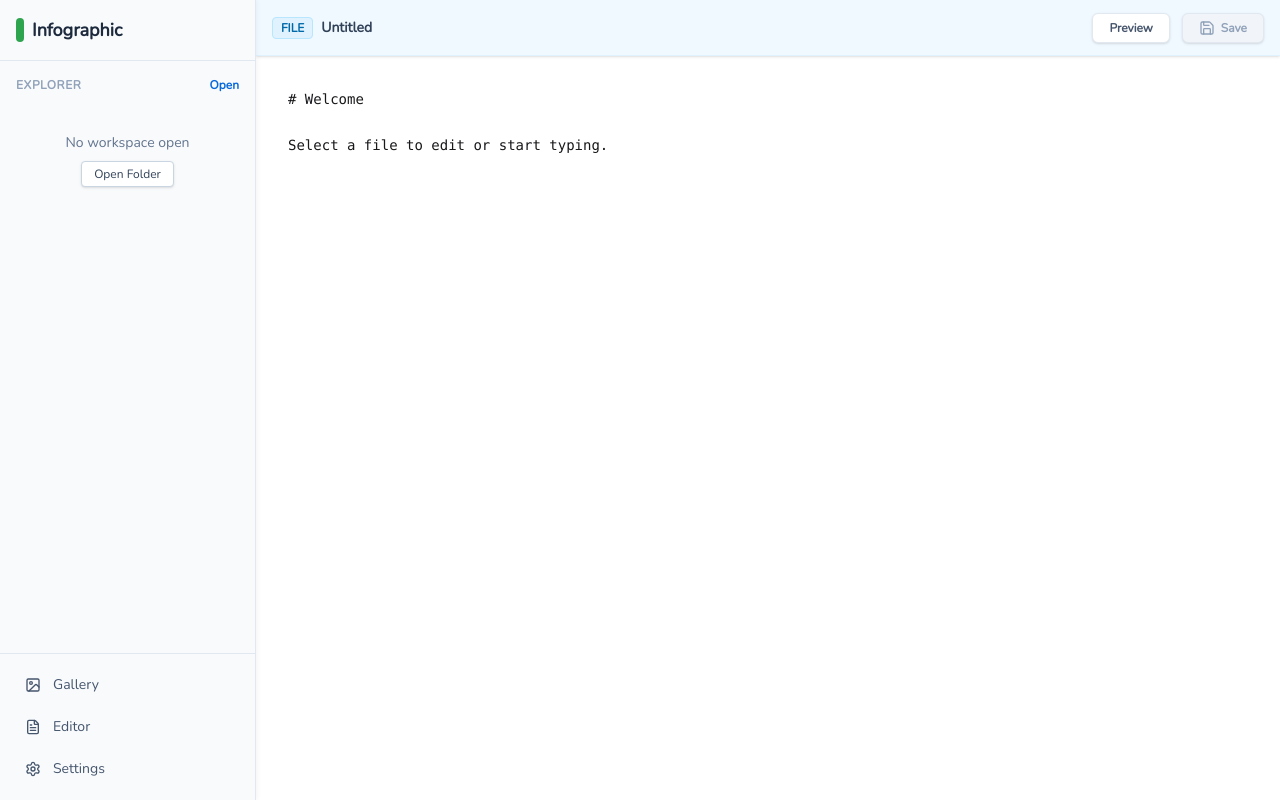
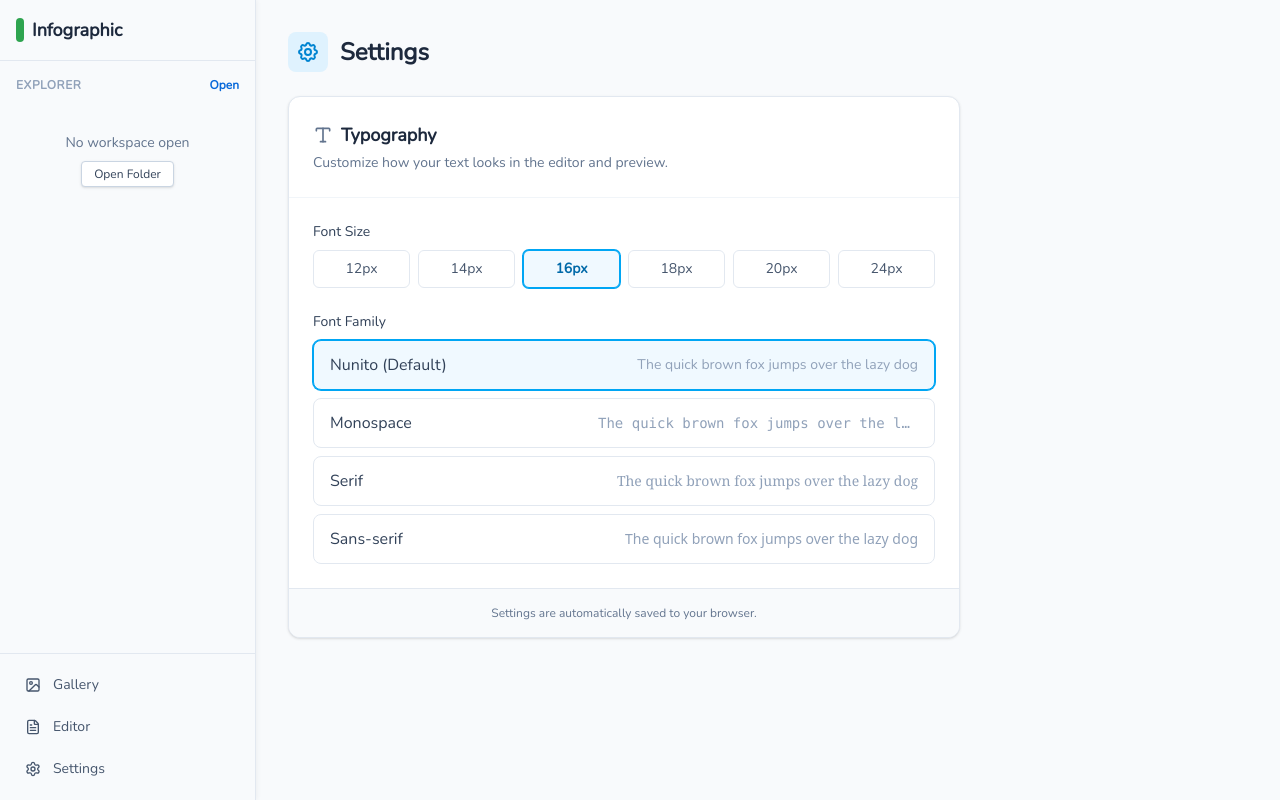
Before and after one commit to shubhamsagar0912-arch/infographic-manager, a React (Vite) app in the folder frontend/: page / in a window 1280 px wide. Both pictures are taken after a click on the button "Settings". Built offline with nearby package versions, Linux system fonts and the light colour scheme.

Commit message:
Feat: Add Settings for Font Size and Family

```diff
--- a/frontend/src/App.tsx
+++ b/frontend/src/App.tsx
@@ -3,6 +3,7 @@ import Sidebar from './components/Sidebar';
 import Editor from './components/Editor';
 import Preview from './components/Preview';
 import Gallery from './components/Gallery';
+import Settings, { AppSettings } from './components/Settings';
 import { Save } from 'lucide-react';
 
 function App() {
@@ -10,9 +11,30 @@ function App() {
     const [currentFile, setCurrentFile] = useState<string | null>(null);
     const [currentPath, setCurrentPath] = useState<string | null>(localStorage.getItem('lastWorkspace'));
     const [isDirty, setIsDirty] = useState(false);
-    const [viewMode, setViewMode] = useState<'editor' | 'gallery'>('editor');
+    const [viewMode, setViewMode] = useState<'editor' | 'gallery' | 'settings'>('editor');
     const [editorView, setEditorView] = useState<'edit' | 'preview'>('edit');
     const [refreshKey, setRefreshKey] = useState(0);
+
+    const [settings, setSettings] = useState<AppSettings>({
+        fontSize: '16px',
+        fontFamily: '"Nunito", sans-serif',
+    });
+
+    useEffect(() => {
+        const savedSettings = localStorage.getItem('appSettings');
+        if (savedSettings) {
+            try {
+                setSettings(JSON.parse(savedSettings));
+            } catch (e) {
+                console.error("Failed to parse settings", e);
+            }
+        }
+    }, []);
+
+    const handleSettingsChange = (newSettings: AppSettings) => {
+        setSettings(newSettings);
+        localStorage.setItem('appSettings', JSON.stringify(newSettings));
+    };
 
     const handleFileSelect = async (path: string) => {
         if (isDirty) {
@@ -43,10 +65,7 @@ function App() {
 
             try {
                 await window.go.main.App.CreateFile(currentPath, name);
-                // Assume standard separator for now, or just use name if relative works (it might not for SaveFile)
-                // We'll construct it manually.
                 targetFile = `${currentPath}/${name}`;
-
                 setRefreshKey(prev => prev + 1);
                 setCurrentFile(targetFile);
             } catch (err) {
@@ -123,13 +142,23 @@ function App() {
                     {viewMode === 'editor' ? (
                         <div className="w-full h-full">
                             {editorView === 'edit' ? (
-                                <Editor content={content} onChange={(val) => { setContent(val); setIsDirty(true); }} />
+                                <Editor
+                                    content={content}
+                                    onChange={(val) => { setContent(val); setIsDirty(true); }}
+                                    settings={settings}
+                                />
                             ) : (
-                                <Preview content={content} filePath={currentFile} />
+                                <Preview
+                                    content={content}
+                                    filePath={currentFile}
+                                    settings={settings}
+                                />
                             )}
                         </div>
+                    ) : viewMode === 'gallery' ? (
+                        <Gallery currentPath={currentPath} />
                     ) : (
-                        <Gallery currentPath={currentPath} />
+                        <Settings settings={settings} onSettingsChange={handleSettingsChange} />
                     )}
                 </div>
             </main>
--- a/frontend/src/components/Editor.tsx
+++ b/frontend/src/components/Editor.tsx
@@ -1,14 +1,20 @@
 import React from 'react';
+import { AppSettings } from './Settings';
 
 interface EditorProps {
     content: string;
     onChange: (value: string) => void;
+    settings: AppSettings;
 }
 
-const Editor: React.FC<EditorProps> = ({ content, onChange }) => {
+const Editor: React.FC<EditorProps> = ({ content, onChange, settings }) => {
     return (
         <textarea
-            className="w-full h-full bg-white text-zinc-900 p-8 resize-none focus:outline-none font-mono text-sm leading-relaxed"
+            className="w-full h-full bg-white text-zinc-900 p-8 resize-none focus:outline-none leading-relaxed"
+            style={{
+                fontSize: settings.fontSize,
+                fontFamily: settings.fontFamily,
+            }}
             value={content}
             onChange={(e) => onChange(e.target.value)}
             placeholder="Start typing..."
--- /dev/null
+++ b/frontend/src/components/Settings.tsx
@@ -0,0 +1,105 @@
+import React from 'react';
+import { Type, Monitor } from 'lucide-react';
+
+export interface AppSettings {
+    fontSize: string;
+    fontFamily: string;
+}
+
+interface SettingsProps {
+    settings: AppSettings;
+    onSettingsChange: (newSettings: AppSettings) => void;
+}
+
+const Settings: React.FC<SettingsProps> = ({ settings, onSettingsChange }) => {
+    const fontSizes = ['12px', '14px', '16px', '18px', '20px', '24px'];
+    const fontFamilies = [
+        { name: 'Nunito (Default)', value: '"Nunito", sans-serif' },
+        { name: 'Monospace', value: 'ui-monospace, SFMono-Regular, Menlo, Monaco, Consolas, "Liberation Mono", "Courier New", monospace' },
+        { name: 'Serif', value: 'ui-serif, Georgia, Cambria, "Times New Roman", Times, serif' },
+        { name: 'Sans-serif', value: 'ui-sans-serif, system-ui, -apple-system, BlinkMacSystemFont, "Segoe UI", Roboto, "Helvetica Neue", Arial, sans-serif' },
+    ];
+
+    const handleChange = (key: keyof AppSettings, value: string) => {
+        onSettingsChange({
+            ...settings,
+            [key]: value,
+        });
+    };
+
+    return (
+        <div className="h-full w-full bg-slate-50 overflow-y-auto p-8">
+            <h2 className="text-2xl font-bold mb-6 text-slate-800 flex items-center">
+                <span className="bg-sky-100 text-sky-600 p-2 rounded-lg mr-3">
+                    <SettingsIcon className="w-6 h-6" />
+                </span>
+                Settings
+            </h2>
+
+            <div className="max-w-2xl bg-white rounded-xl shadow-sm border border-slate-200 overflow-hidden">
+                <div className="p-6 border-b border-slate-100">
+                    <h3 className="text-lg font-semibold text-slate-800 mb-1 flex items-center">
+                        <Type className="w-5 h-5 mr-2 text-slate-500" />
+                        Typography
+                    </h3>
+                    <p className="text-sm text-slate-500">Customize how your text looks in the editor and preview.</p>
+                </div>
+
+                <div className="p-6 space-y-6">
+                    <div>
+                        <label className="block text-sm font-medium text-slate-700 mb-2">Font Size</label>
+                        <div className="grid grid-cols-3 sm:grid-cols-6 gap-2">
+                            {fontSizes.map((size) => (
+                                <button
+                                    key={size}
+                                    onClick={() => handleChange('fontSize', size)}
+                                    className={`px-3 py-2 text-sm border rounded-md transition-all ${settings.fontSize === size
+                                            ? 'bg-sky-50 border-sky-500 text-sky-700 font-semibold ring-1 ring-sky-500'
+                                            : 'bg-white border-slate-200 text-slate-600 hover:border-slate-300 hover:bg-slate-50'
+                                        }`}
+                                >
+                                    {size}
+                                </button>
+                            ))}
+                        </div>
+                    </div>
+
+                    <div>
+                        <label className="block text-sm font-medium text-slate-700 mb-2">Font Family</label>
+                        <div className="space-y-2">
+                            {fontFamilies.map((font) => (
+                                <button
+                                    key={font.name}
+                                    onClick={() => handleChange('fontFamily', font.value)}
+                                    className={`w-full text-left px-4 py-3 border rounded-lg transition-all flex items-center justify-between ${settings.fontFamily === font.value
+                                            ? 'bg-sky-50 border-sky-500 ring-1 ring-sky-500'
+                                            : 'bg-white border-slate-200 hover:border-slate-300 hover:bg-slate-50'
+                                        }`}
+                                >
+                                    <span className="text-slate-700 font-medium">{font.name}</span>
+                                    <span className="text-slate-400 text-sm truncate ml-4 max-w-xs" style={{ fontFamily: font.value }}>
+                                        The quick brown fox jumps over the lazy dog
+                                    </span>
+                                </button>
+                            ))}
+                        </div>
+                    </div>
+                </div>
+
+                <div className="p-4 bg-slate-50 border-t border-slate-200 text-xs text-slate-500 text-center">
+                    Settings are automatically saved to your browser.
+                </div>
+            </div>
+        </div>
+    );
+};
+
+// Helper icon component since we can't import Settings from lucide-react inside the component if it conflicts with the component name
+const SettingsIcon = ({ className }: { className?: string }) => (
+    <svg className={className} fill="none" stroke="currentColor" viewBox="0 0 24 24" xmlns="http://www.w3.org/2000/svg">
+        <path strokeLinecap="round" strokeLinejoin="round" strokeWidth={2} d="M10.325 4.317c.426-1.756 2.924-1.756 3.35 0a1.724 1.724 0 002.573 1.066c1.543-.94 3.31.826 2.37 2.37a1.724 1.724 0 001.065 2.572c1.756.426 1.756 2.924 0 3.35a1.724 1.724 0 00-1.066 2.573c.94 1.543-.826 3.31-2.37 2.37a1.724 1.724 0 00-2.572 1.065c-.426 1.756-2.924 1.756-3.35 0a1.724 1.724 0 00-2.573-1.066c-1.543.94-3.31-.826-2.37-2.37a1.724 1.724 0 00-1.065-2.572c-1.756-.426-1.756-2.924 0-3.35a1.724 1.724 0 001.066-2.573c-.94-1.543.826-3.31 2.37-2.37.996.608 2.296.07 2.572-1.065z" />
+        <path strokeLinecap="round" strokeLinejoin="round" strokeWidth={2} d="M15 12a3 3 0 11-6 0 3 3 0 016 0z" />
+    </svg>
+);
+
+export default Settings;
--- a/frontend/src/components/Sidebar.tsx
+++ b/frontend/src/components/Sidebar.tsx
@@ -10,7 +10,7 @@ interface FileInfo {
 
 interface SidebarProps {
     onFileSelect: (path: string) => void;
-    onViewChange: (mode: 'editor' | 'gallery') => void;
+    onViewChange: (mode: 'editor' | 'gallery' | 'settings') => void;
     onFolderOpen: (path: string) => void;
     currentWorkspace: string | null;
     refreshKey?: number;
@@ -289,7 +289,10 @@ const Sidebar: React.FC<SidebarProps> = ({ onFileSelect, onViewChange, onFolderO
                         <FileText className="mr-3 h-4 w-4" />
                         Editor
                     </button>
-                    <button className="flex items-center w-full px-3 py-2 text-sm font-medium text-slate-600 rounded-md hover:bg-white hover:text-[#0969da] hover:shadow-sm hover:border-slate-200 border border-transparent transition-all">
+                    <button
+                        onClick={() => onViewChange('settings')}
+                        className="flex items-center w-full px-3 py-2 text-sm font-medium text-slate-600 rounded-md hover:bg-white hover:text-[#0969da] hover:shadow-sm hover:border-slate-200 border border-transparent transition-all"
+                    >
                         <Settings className="mr-3 h-4 w-4" />
                         Settings
                     </button>
```
Also changed, not shown: frontend/src/components/Preview.tsx (+11 -3 lines).
